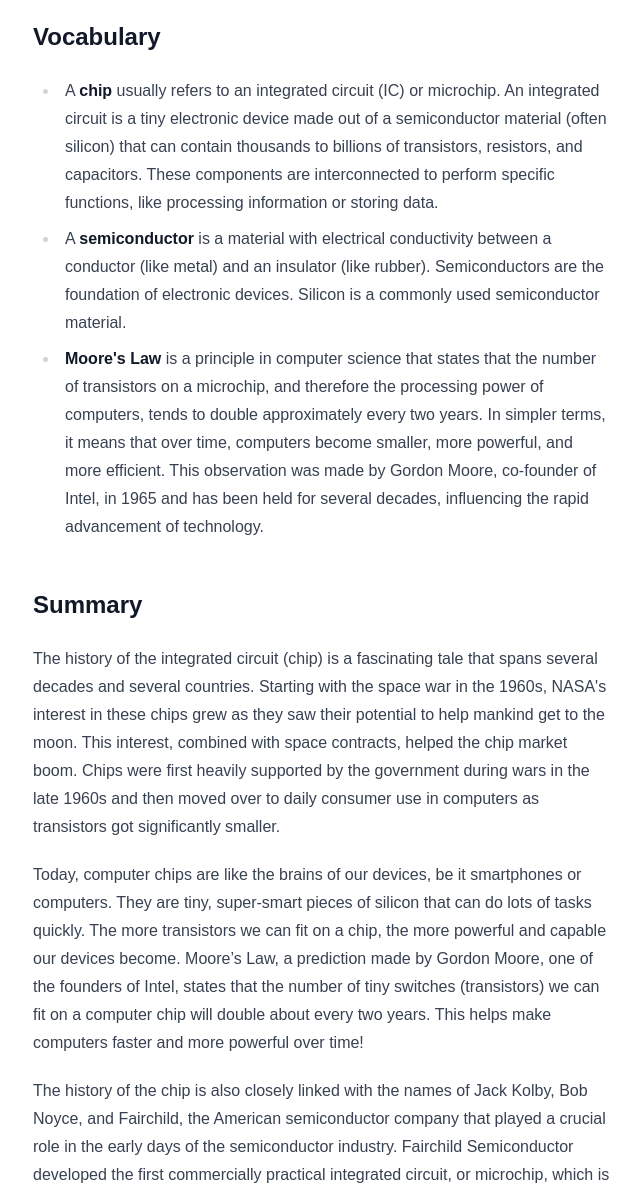
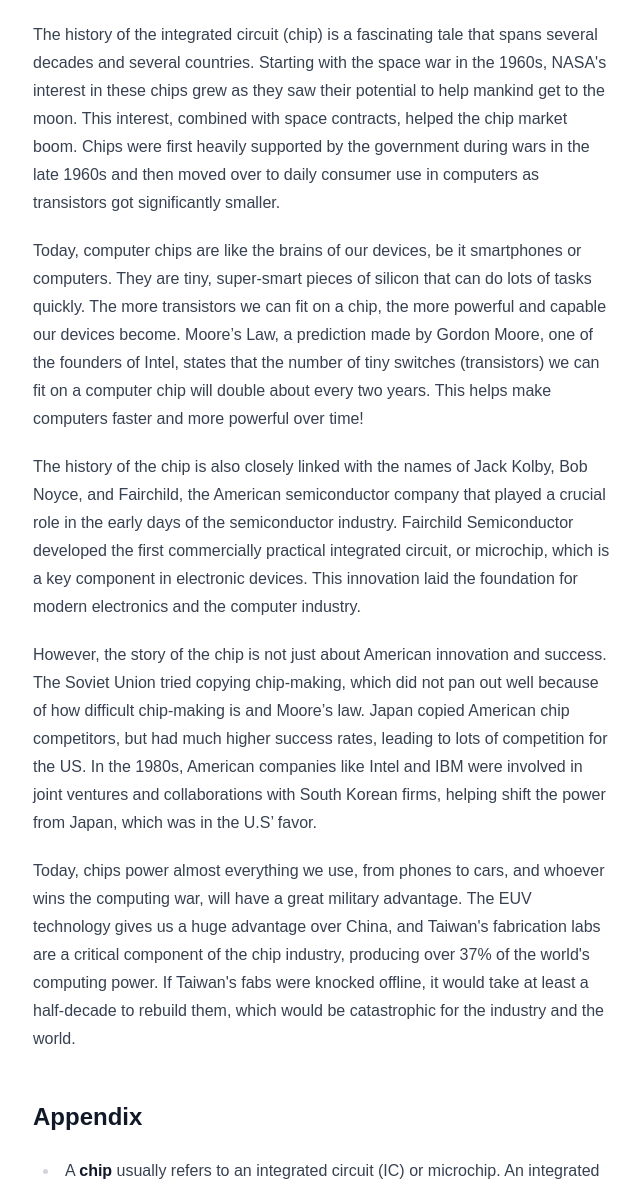
Before and after one commit to Littletonconnor/connorlittleton.dev, an Astro site: page /books/chip-war in a window 1280 px wide. Shown: the part 184-1374 px from the top of the page, without its empty margins (287-927 px from the left). Built offline with nearby package versions, Linux system fonts and the light colour scheme; Astro itself is replaced by a stand-in of ours; some packages are replaced by stand-ins of ours.

Commit message:
Update chip war book summary

```diff
--- a/src/content/books/chip-war.mdx
+++ b/src/content/books/chip-war.mdx
@@ -4,14 +4,6 @@
 description: The fight for the World's most advanced technology.
 pubDate: "2024-01-01"
 ---
-
-## Vocabulary
-
-- A **chip** usually refers to an integrated circuit (IC) or microchip. An integrated circuit is a tiny electronic device made out of a semiconductor material (often silicon) that can contain thousands to billions of transistors, resistors, and capacitors. These components are interconnected to perform specific functions, like processing information or storing data.
-- A **semiconductor** is a material with electrical conductivity between a conductor (like metal) and an insulator (like rubber). Semiconductors are the foundation of electronic devices. Silicon is a commonly used semiconductor material.
-- **Moore's Law** is a principle in computer science that states that the number of transistors on a microchip, and therefore the processing power of computers, tends to double approximately every two years. In simpler terms, it means that over time, computers become smaller, more powerful, and more efficient. This observation was made by Gordon Moore, co-founder of Intel, in 1965 and has been held for several decades, influencing the rapid advancement of technology.
-
-## Summary
 
 The history of the integrated circuit (chip) is a fascinating tale that spans several decades and several countries. Starting with the space war in the 1960s, NASA's interest in these chips grew as they saw their potential to help mankind get to the moon. This interest, combined with space contracts, helped the chip market boom. Chips were first heavily supported by the government during wars in the late 1960s and then moved over to daily consumer use in computers as transistors got significantly smaller.
 
@@ -22,3 +14,9 @@
 However, the story of the chip is not just about American innovation and success. The Soviet Union tried copying chip-making, which did not pan out well because of how difficult chip-making is and Moore’s law. Japan copied American chip competitors, but had much higher success rates, leading to lots of competition for the US. In the 1980s, American companies like Intel and IBM were involved in joint ventures and collaborations with South Korean firms, helping shift the power from Japan, which was in the U.S’ favor.
 
 Today, chips power almost everything we use, from phones to cars, and whoever wins the computing war, will have a great military advantage. The EUV technology gives us a huge advantage over China, and Taiwan's fabrication labs are a critical component of the chip industry, producing over 37% of the world's computing power. If Taiwan's fabs were knocked offline, it would take at least a half-decade to rebuild them, which would be catastrophic for the industry and the world.
+
+## Appendix
+
+- A **chip** usually refers to an integrated circuit (IC) or microchip. An integrated circuit is a tiny electronic device made out of a semiconductor material (often silicon) that can contain thousands to billions of transistors, resistors, and capacitors. These components are interconnected to perform specific functions, like processing information or storing data.
+- A **semiconductor** is a material with electrical conductivity between a conductor (like metal) and an insulator (like rubber). Semiconductors are the foundation of electronic devices. Silicon is a commonly used semiconductor material.
+- **Moore's Law** is a principle in computer science that states that the number of transistors on a microchip, and therefore the processing power of computers, tends to double approximately every two years. In simpler terms, it means that over time, computers become smaller, more powerful, and more efficient. This observation was made by Gordon Moore, co-founder of Intel, in 1965 and has been held for several decades, influencing the rapid advancement of technology.
```
